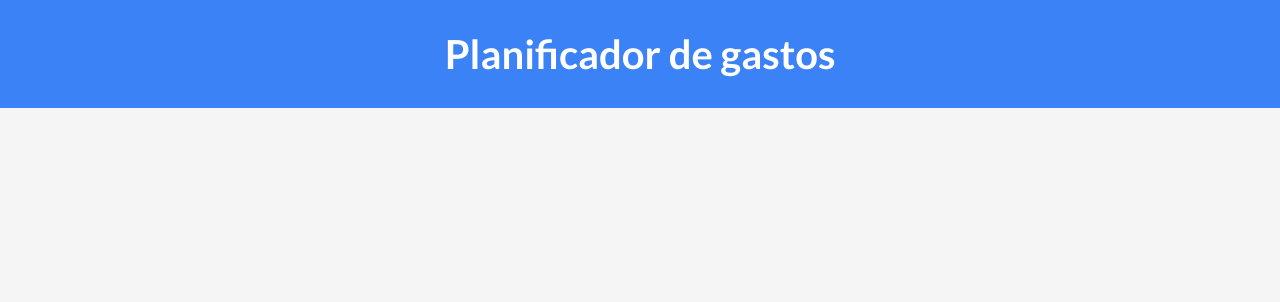
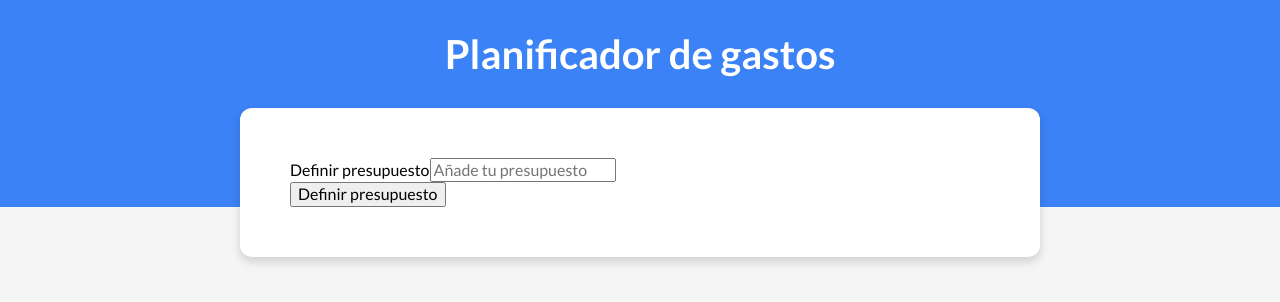
Before and after one commit to FabricioNarvaez/expense-manager, a Vue app: page / in a window 1280 px wide. Shown: the top 302 px of the page. Built offline with nearby package versions, Linux system fonts and the light colour scheme.

Commit message:
Budget component created

```diff
--- a/src/App.vue
+++ b/src/App.vue
@@ -1,14 +1,17 @@
-<script setup lang="ts">
-</script>
-
 <template>
 	<div>
 		<header>
 			<h1>Planificador de gastos</h1>
+
+			<Budget />
 		</header>
 	</div>
 </template>
 
+<script setup lang="ts">
+	import Budget from './components/Budget.vue';
+</script>
+
 <style lang="scss">
 	@import '@scss/app.scss';
 </style>
--- a/src/assets/scss/app.scss
+++ b/src/assets/scss/app.scss
@@ -40,3 +40,22 @@ header {
         text-align: center;
     }
 }
+
+.contenedor {
+    width: 90%;
+    max-width: 80rem;
+    margin: 0 auto;
+}
+
+.contenedorHeader {
+    margin-top: -5rem;
+    transform: translateY(5rem);
+    padding: 5rem;
+}
+
+.sombra {
+    box-shadow: 0 0.5rem 1rem rgba(0, 0, 0, 0.15);
+    background-color: $white;
+    border-radius: 1.2rem;
+    padding: 5rem;
+}
--- /dev/null
+++ b/src/components/Budget.vue
@@ -0,0 +1,15 @@
+<template>
+    <div class="contenedor contenedorHeader sombra">
+        <form>
+        <div class="field">
+            <label for="budget">Definir presupuesto</label>
+            <input class="newBudget" type="number" id="budget" placeholder="Añade tu presupuesto" />
+        </div>
+        <input type="submit" value="Definir presupuesto" />
+    </form>
+    </div>
+</template>
+
+<script setup lang="ts">
+
+</script>
```
